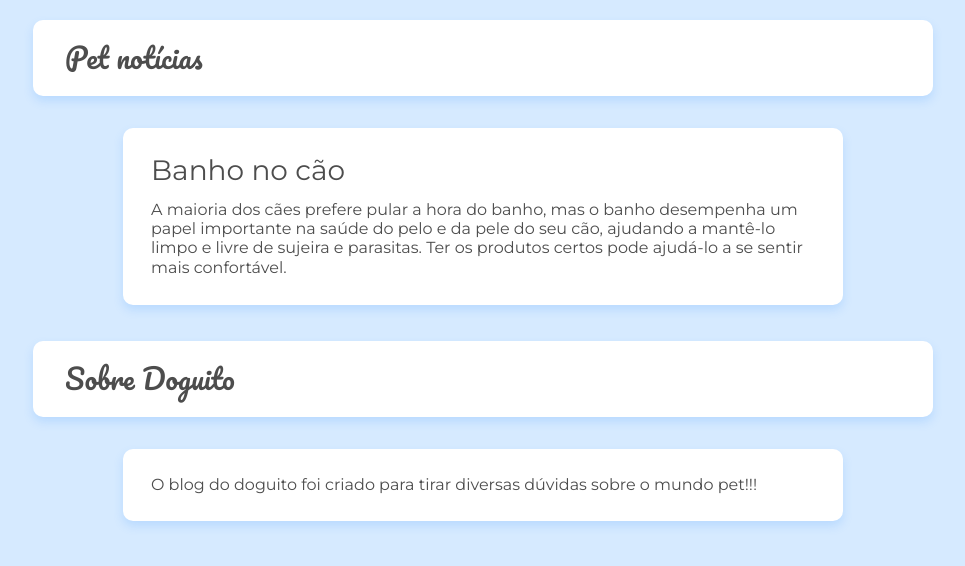
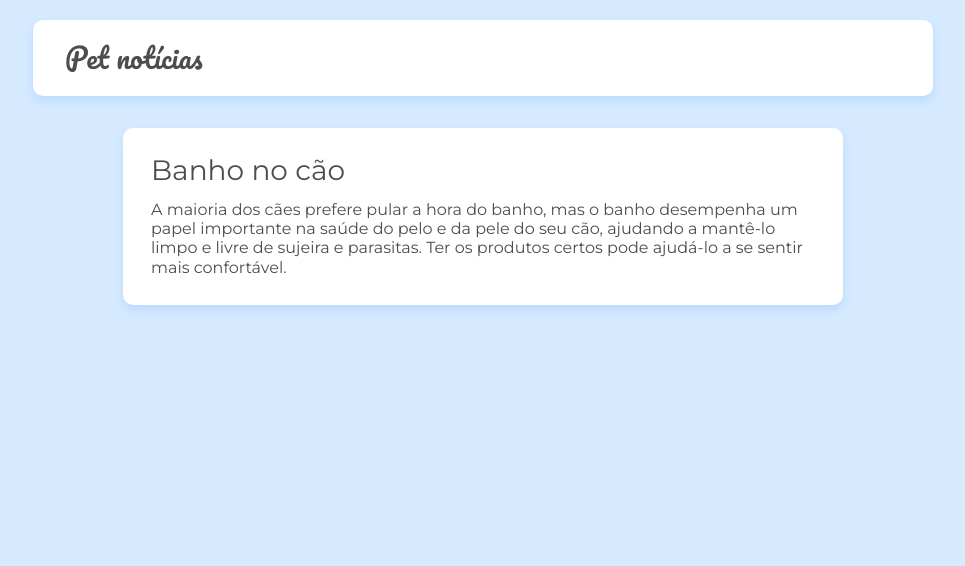
Before and after one commit to RayanneRamos/react-doguitoblog, a React (Create React App) app: page / in a window 1280 px wide. Shown: the top 566 px of the page, without its empty margins (157-1122 px from the left). Built offline with nearby package versions, Linux system fonts and the light colour scheme.

Commit message:
Chamando as rotas

```diff
--- a/src/App.jsx
+++ b/src/App.jsx
@@ -2,13 +2,18 @@
 import './assets/css/base/base.css'
 import Home from './paginas/Home';
 import Sobre from './paginas/Sobre';
+import Pagina404 from './paginas/Pagina404';
+import { BrowserRouter as Router, Routes, Route } from 'react-router-dom';
 
 function App() {
   return (
-  <>
-    <Home />
-    <Sobre />
-  </>
+    <Router>
+      <Routes>
+        <Route path='/' element={<Home />} />
+        <Route path='/sobre' element={<Sobre />} />
+        <Route path='*' element={<Pagina404 />} />
+      </Routes>
+    </Router>
   )
 }
 
```
